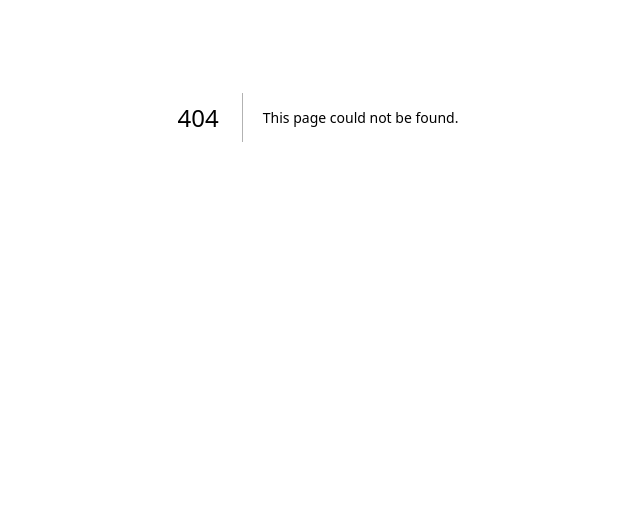
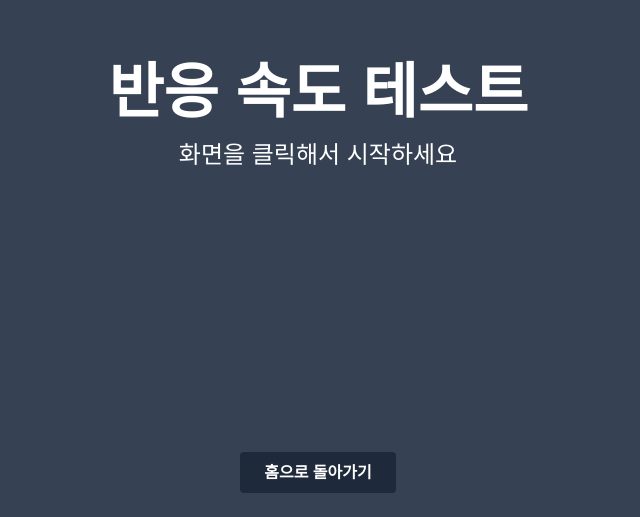
Before and after one commit to syenty/bet-play, a Next.js app: page /reaction-speed in a window 1280 px wide. Before the commit this address had no page. Shown: the part 283-800 px from the top of the page, without its empty margins (322-962 px from the left). Built offline with nearby package versions, Linux system fonts and the light colour scheme.

Commit message:
feat: add reaction-speed game

```diff
--- a/src/app/page.tsx
+++ b/src/app/page.tsx
@@ -15,9 +15,11 @@ export default function HomePage() {
             룰렛 게임
           </button>
         </Link>
-        <button className="rounded-lg bg-red-500 px-8 py-4 text-2xl font-bold text-white transition-colors duration-300 hover:bg-red-600">
-          게임 3
-        </button>
+        <Link href="/reaction-speed">
+          <button className="w-full rounded-lg bg-red-500 px-8 py-4 text-2xl font-bold text-white transition-colors duration-300 hover:bg-red-600">
+            반응 속도 테스트
+          </button>
+        </Link>
         <button className="rounded-lg bg-yellow-500 px-8 py-4 text-2xl font-bold text-white transition-colors duration-300 hover:bg-yellow-600">
           게임 4
         </button>
--- /dev/null
+++ b/src/app/reaction-speed/page.tsx
@@ -0,0 +1,115 @@
+"use client";
+
+import { useState, useRef } from "react";
+import Link from "next/link";
+
+export default function ReactionSpeedPage() {
+  // 'waiting': 초기 화면
+  // 'ready': 초록색을 기다리는 상태
+  // 'active': 클릭해야 하는 상태
+  // 'tooSoon': 너무 빨리 클릭한 상태
+  // 'result': 결과 표시 상태
+  const [status, setStatus] = useState<"waiting" | "ready" | "active" | "tooSoon" | "result">(
+    "waiting"
+  );
+  const [reactionTime, setReactionTime] = useState<number | null>(null);
+
+  const timerRef = useRef<NodeJS.Timeout | null>(null);
+  const startTimeRef = useRef<number>(0);
+
+  const start = () => {
+    setStatus("ready");
+    setReactionTime(null);
+
+    // 기존 타이머가 있다면 제거
+    if (timerRef.current) {
+      clearTimeout(timerRef.current);
+    }
+
+    // 1~3초 후 'active' 상태로 변경
+    timerRef.current = setTimeout(() => {
+      startTimeRef.current = performance.now();
+      setStatus("active");
+    }, Math.random() * 2000 + 1000);
+  };
+
+  const handleClick = () => {
+    switch (status) {
+      case "waiting":
+      case "result":
+      case "tooSoon":
+        start();
+        break;
+      case "ready": // 너무 빨리 클릭했을 때
+        if (timerRef.current) {
+          clearTimeout(timerRef.current);
+        }
+        setStatus("tooSoon");
+        break;
+      case "active": // 제때 클릭했을 때
+        const endTime = performance.now();
+        setReactionTime(Math.round(endTime - startTimeRef.current));
+        setStatus("result");
+        if (timerRef.current) {
+          clearTimeout(timerRef.current);
+        }
+        break;
+    }
+  };
+
+  const renderContent = () => {
+    switch (status) {
+      case "waiting":
+        return {
+          bgColor: "bg-gray-700",
+          title: "반응 속도 테스트",
+          subtitle: "화면을 클릭해서 시작하세요",
+        };
+      case "ready":
+        return {
+          bgColor: "bg-red-500",
+          title: "준비...",
+          subtitle: "화면이 초록색으로 바뀌면 클릭하세요",
+        };
+      case "active":
+        return { bgColor: "bg-green-500", title: "클릭!", subtitle: "" };
+      case "tooSoon":
+        return {
+          bgColor: "bg-yellow-500",
+          title: "너무 빨랐어요!",
+          subtitle: "다시 시도하려면 클릭하세요",
+        };
+      case "result":
+        return {
+          bgColor: "bg-blue-500",
+          title: `${reactionTime} ms`,
+          subtitle: "다시 시도하려면 클릭하세요",
+        };
+    }
+  };
+
+  const { bgColor, title, subtitle } = renderContent();
+
+  return (
+    <main className="flex h-screen flex-col items-center justify-center text-white">
+      <div
+        className={`flex h-full w-full flex-grow cursor-pointer flex-col items-center justify-center p-8 text-center transition-colors duration-200 ${bgColor}`}
+        onClick={handleClick}
+        role="button"
+        tabIndex={0}
+        onKeyDown={(e) => (e.key === " " || e.key === "Enter" ? handleClick() : undefined)}
+      >
+        <h1 className="text-6xl font-bold">{title}</h1>
+        {subtitle && <p className="mt-4 text-2xl">{subtitle}</p>}
+      </div>
+      <div className="absolute bottom-8">
+        <Link
+          href="/"
+          className="rounded bg-gray-800 px-6 py-3 font-bold text-white no-underline transition-colors hover:bg-gray-950"
+        >
+          홈으로 돌아가기
+        </Link>
+      </div>
+    </main>
+  );
+}
```
